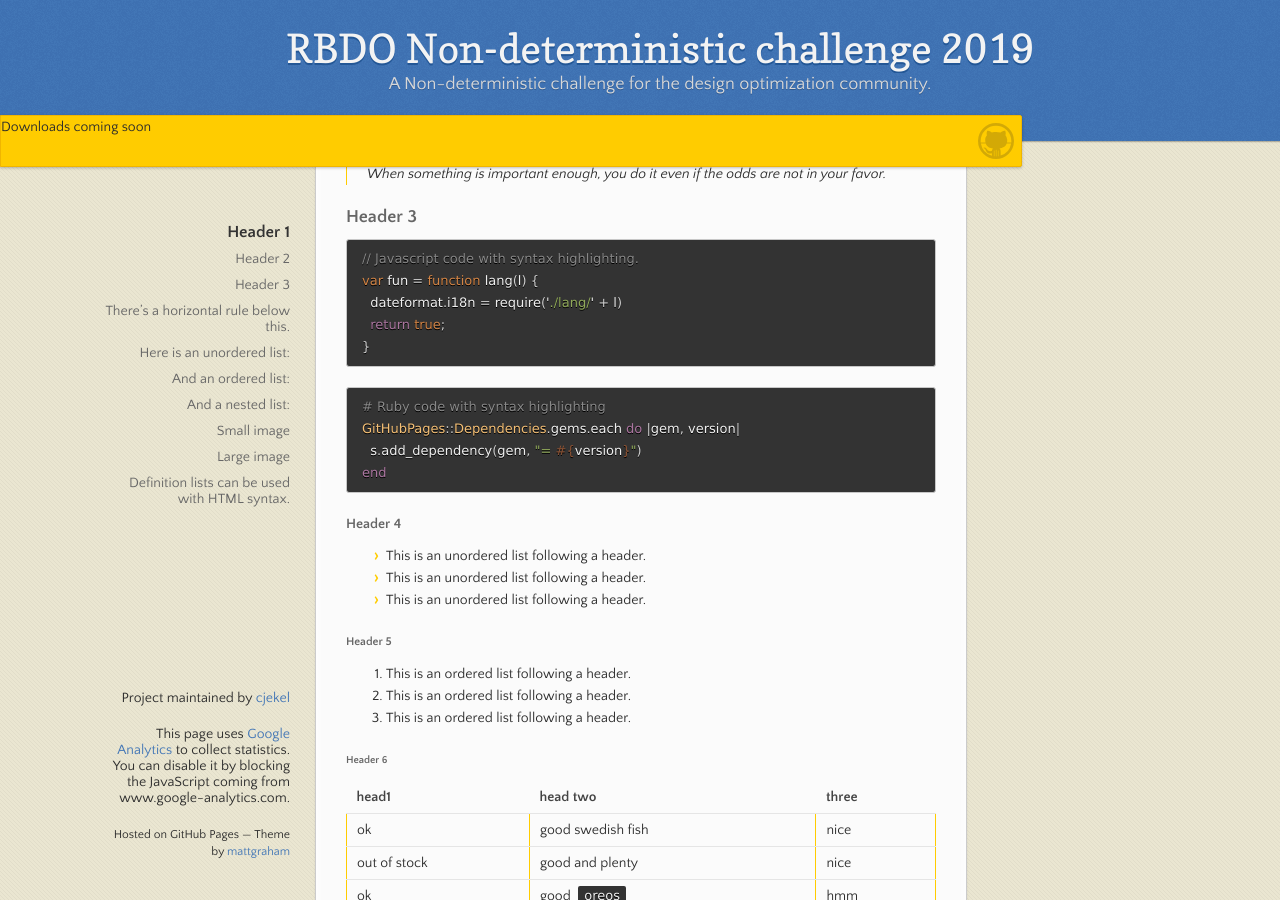
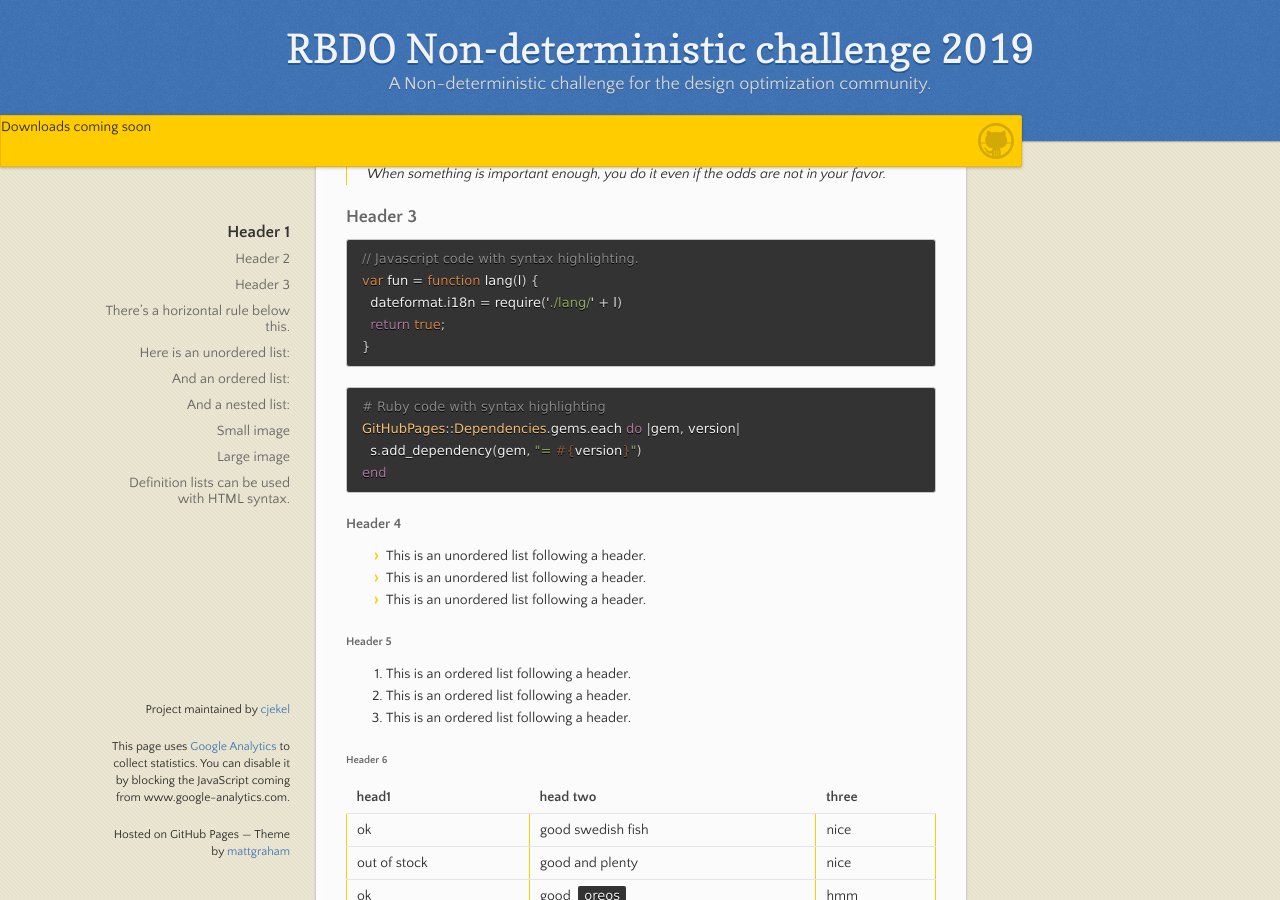
Before and after one commit to cjekel/rbdo19, a Jekyll site: the page built from index.md, in a window 1280 px wide and 900 px high, scrolled down 431 px. Built offline with Jekyll 4.4.1, drawn with Linux system fonts in a browser that asks for light colours.

Commit message:
make footer small

```diff
--- a/_layouts/default.html
+++ b/_layouts/default.html
@@ -46,8 +46,8 @@
       </section>
       <footer>
         {% if site.github.is_project_page %}
-          <p>Project maintained by <a href="{{ site.github.owner_url }}">{{ site.github.owner_name }}</a></p>
-          <p class="small">This page uses <a href="https://analytics.google.com/"> Google Analytics</a> to collect statistics. You can disable it by blocking the JavaScript coming from www.google-analytics.com.</p>
+          <p><small>Project maintained by <a href="{{ site.github.owner_url }}">{{ site.github.owner_name }}</a></small></p>
+          <p><small>This page uses <a href="https://analytics.google.com/"> Google Analytics</a> to collect statistics. You can disable it by blocking the JavaScript coming from www.google-analytics.com.</small></p>
         {% endif %}
         <p><small>Hosted on GitHub Pages &mdash; Theme by <a href="https://twitter.com/mattgraham">mattgraham</a></small></p>
       </footer>
```
